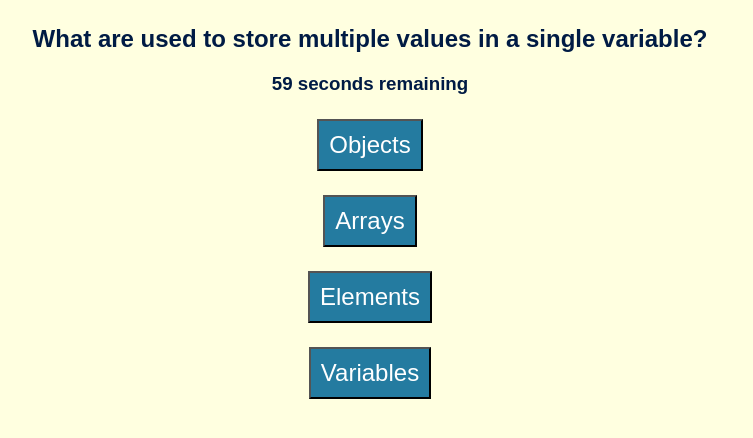
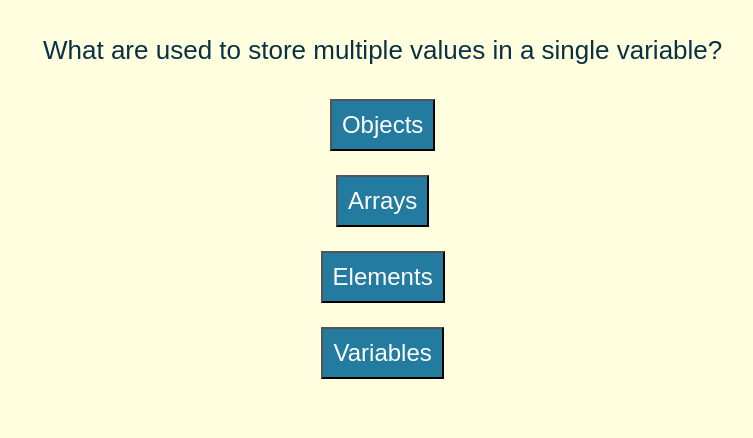
Before and after one commit to Donnastjames/Timed-Code-Quiz, a plain HTML site: page index.html in a window 1280 px wide. Both pictures are taken after a click on the button "Start Quiz". Shown: the whole page, without its empty margins (270-1023 px from the left). Drawn offline with Linux system fonts and the light colour scheme.

Commit message:
Re-wrote code to create an array for the questions

```diff
--- a/index.html
+++ b/index.html
@@ -8,8 +8,8 @@
     <title>Coding Quiz</title>
   </head>
   <body>
-    <div class="container1" data-state="visible"></div>
-    <div id="firstDiv">
+    <div class="container1"></div>
+    <div id="introDiv">
         <h1>Coding Quiz Challenge</h1>
             <h3>Try to answer the questions correctly in one minute.  You get one point for each correct answer.
                 You lose five seconds for each incorrect answer.  Good luck!
@@ -19,37 +19,11 @@
         </div>
     </div>
 
-    <!-- w3schools.com/js/js_arrays.asp -->
-    <div id="firstQuestion" class="container2">
-        <h2>What are used to store multiple values in a single variable?</h2>
-        <h3 id="countdown"></h3>
-        <div class="answerButton">
-          <button class="incorrectAnswer">Objects</button>
-        </div>
-        <div class="answerButton">
-          <button class="correctAnswer">Arrays</button>
-        </div>
-        <div class="answerButton">
-          <button class="incorrectAnswer">Elements</button>
-        </div>
-        <div class="answerButton">
-          <button class="incorrectAnswer">Variables</button>
-        </div>
-        <div id="boxCorrectMsg" data-text="Correct Answer!" data-state="hidden"></div>
-        <div id="boxIncorreMsg" data-text="Incorrect Answer" data-state="hidden"></div>
-    </div>
+    <div id="boxQuestion">My Question should go here!</div>
 
+    <div id="boxCorrectMsg">Correct!</div>
+    <div id="boxIncorrectMsg">Wrong!</div>
 
-
-    <!--
-    <div class="container">
-      <div class="box" data-number="1" data-state="hidden"></div>
-      <div class="box" data-number="2" data-state="hidden"></div>
-      <div class="box" data-number="3" data-state="hidden"></div>
-      <div class="box" data-number="4" data-state="hidden"></div>
-      <div class="box" data-number="5" data-state="hidden"></div>
-      <div class="box" data-number="6" data-state="hidden"></div>
-    -->
     <script src="./script.js"></script>
   </body>
 </html>
--- a/script.js
+++ b/script.js
@@ -1,73 +1,76 @@
-// //var container = document.querySelector(".container");
+// Start with variables that are used to keep track of
+// our progress taking this quiz ...
 
-// container.addEventListener("click", function(event) {
-//   var element = event.target;
+var questionIndex = 0;
 
-//   // TODO: Complete function
-//   if (element.matches(".box")) {
-//     if(element.dataset.state === "hidden"){
-//       element.dataset.state = "visible";
-//       element.textContent = element.dataset.number;
-//     }
-//     else {
-//       element.dataset.state = "hidden";
-//       element.textContent = "";
-//     }
-//   }
-// });
+var myQuizQuestions = [
+  {
+      question: "What are used to store multiple values in a single variable?",
+      possibleAnswers: ["Objects", "Arrays", "Elements", "Variables"],
+      correctAnswer: "Arrays",
+  },
+  {
+      question: "What are variables that can contain many values?",
+      possibleAnswers: ["Function", "Element", "Variable", "Object"],
+      correctAnswer: "Object",
+  },
+  {
+      question: "What is a block of code designed to perform a particular task?",
+      possibleAnswers: ["Function", "Element", "Variable", "Object"],
+      correctAnswer: "Function",
+  },
+  {
+      question: "What is a block of code designed to perform a particular task?",
+      possibleAnswers: ["Function", "Element", "Variable", "Object"],
+      correctAnswer: "Variable",
+  },
+];
 
-var container2 = document.querySelector(".container2");
+var totalCorrectScoreCount = 0;
 
+// The following section will contain general helper routines ...
+
+// https://www.javascripttutorial.net/dom/manipulating/remove-all-child-nodes/
+function removeAllChildNodes(parent) {
+  while (parent.firstChild) {
+      parent.removeChild(parent.firstChild);
+  }
+}
+
+// The following will contain elements that I need to
+// keep track of, and respond to their click events ...
+
+var introDivElement = document.getElementById("introDiv");
 var startQuizButton = document.querySelector(".start-button");
-var answerButton = document.getElementById('.questions');
 
-var timerElement = document.getElementById('countdown');
-var mainElement = document.getElementById('main');
+var boxQuestionElement = document.getElementById("boxQuestion");
+var correctMsgElement = document.getElementById("boxCorrectMsg");
+var incorrectMsgElment = document.getElementById("boxIncorrectMsg");
+
+// The following code will describe what I want to do when certain
+// things are clicked on ...
+
+startQuizButton.addEventListener("click", function(event) {
+  introDivElement.style.display = "none";
+
+  const currentQuestionObj = myQuizQuestions[questionIndex];
+
+  removeAllChildNodes(boxQuestionElement);
+  var questionTextNode = document.createTextNode(currentQuestionObj.question);
+  boxQuestionElement.appendChild(questionTextNode);
+
+  // https://stackoverflow.com/questions/48247532/create-an-array-of-buttons-javascript
+  for (let i = 0; i < currentQuestionObj.possibleAnswers.length; i += 1) {
+    var btn = document.createElement("button");
+    var buttonTextNode = document.createTextNode(currentQuestionObj.possibleAnswers[i]);
+    btn.appendChild(buttonTextNode);
+    boxQuestionElement.appendChild(btn);
+    // TODO MAYBE? Add event listeners, incorrectClick() and correctClick(),
+  }
+
+  boxQuestionElement.style.display = "block";
 
 
-// This is the start button that begins the
-// quiz and the countdown
-startQuizButton.addEventListener("click", function(event) {
-    console.log('START: startQuizButton.click()');
-    var firstDivElement = document.getElementById('firstDiv');
-    var firstQuestion = document.getElementById('firstQuestion');
-
-    firstDivElement.style.display = 'none';
-    firstQuestion.style.display = 'block';
-    // var element = event.target;
-
-    // if (element.matches(".container")) {
-    //     if (element.dataset.state === "visible") {
-    //         element.dataset.state = "hidden";
-    //     }
-    // }
-    console.log('END: startQuizButton.click()');
-
-    // Timer that counts down from 60 seconds
-
-    console.log('START: countdown()');
-    var timeLeft = 60;
-
-    // Use the `setInterval()` method to call a function to be executed every 1000 milliseconds
-    var timeInterval = setInterval(function () {
-        // As long as the `timeLeft` is greater than 1
-        if (timeLeft > 1) {
-        // Set the `textContent` of `timerElement` to show the remaining seconds
-        timerElement.textContent = timeLeft + ' seconds remaining';
-        // Decrement `timeLeft` by 1
-        timeLeft--;
-        } else if (timeLeft === 1) {
-        // When `timeLeft` is equal to 1, rename to 'second' instead of 'seconds'
-        timerElement.textContent = timeLeft + ' second remaining';
-        timeLeft--;
-        } else {
-        // Once `timeLeft` gets to 0, set `timerEl` to an empty string
-        timerElement.textContent = '';
-        // Use `clearInterval()` to stop the timer
-        clearInterval(timeInterval);
-        // Call the `displayMessage()` function
-        //displayMessage();
-        }
-        console.log('END: startcountdown()');
-    }, 1000);
-})
+  // correctMsgElement.style.display = "block";
+  // incorrectMsgElment.style.display = "block";
+});
--- a/style.css
+++ b/style.css
@@ -103,8 +103,22 @@ button {
   color: whitesmoke;
 }
 */
+#boxQuestion {
+  display: none;
+  width: 100%;
+  height: 52px;
+  margin: 1%;
+  cursor: pointer;
+  object-fit: cover;
+  border-radius: 8px;
+  text-align: center;
+  line-height: 50px;
+  font-size: 26px;
+  color: #093145;
+}
+
 #boxCorrectMsg {
-  display: block;
+  display: none;
   width: 10%;
   height: 52px;
   margin: 1%;
@@ -118,7 +132,7 @@ button {
 }
 
 #boxIncorrectMsg {
-  display: block;
+  display: none;
   width: 10%;
   height: 52px;
   margin: 1%;
@@ -138,10 +152,10 @@ button {
   }
 }*/
 
-#firstDiv {
+#introDiv {
   display: block;
 }
 
 #firstQuestion {
-  display: none;
+  display: block;
 }
```
